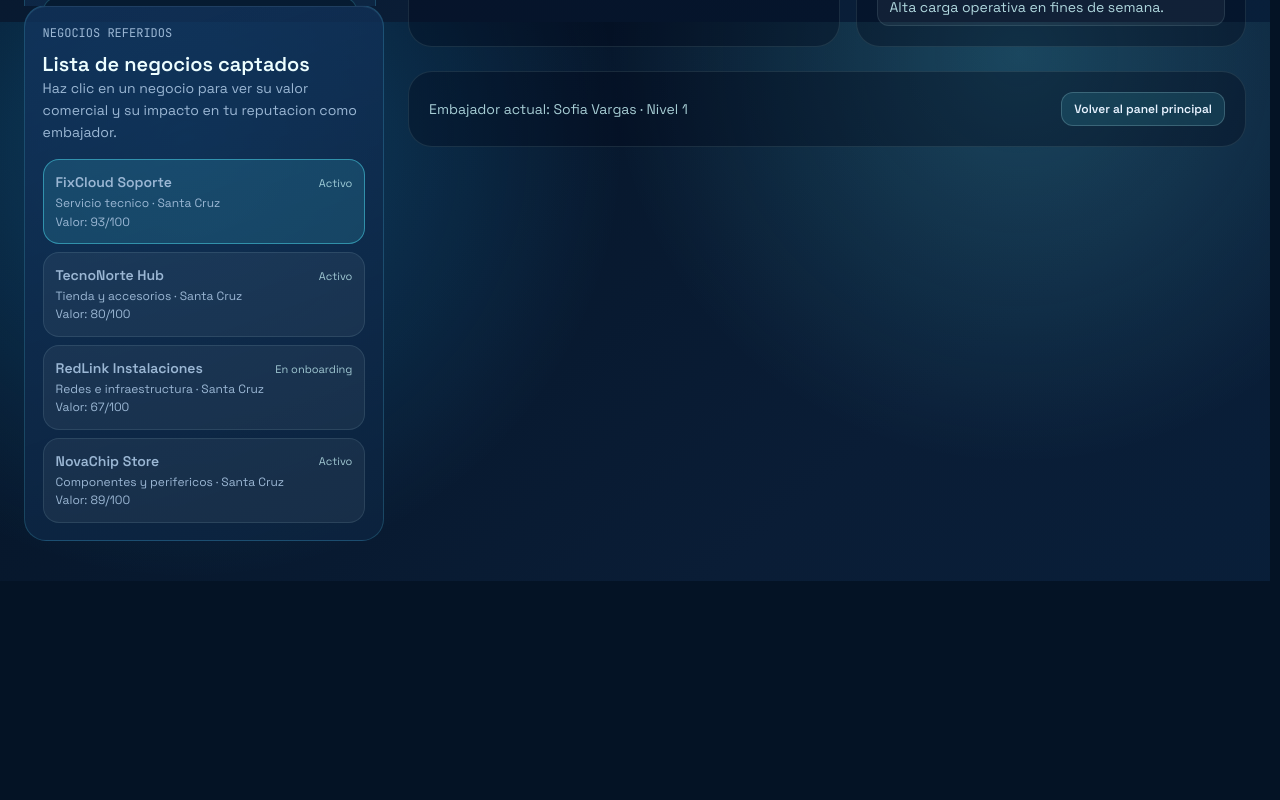
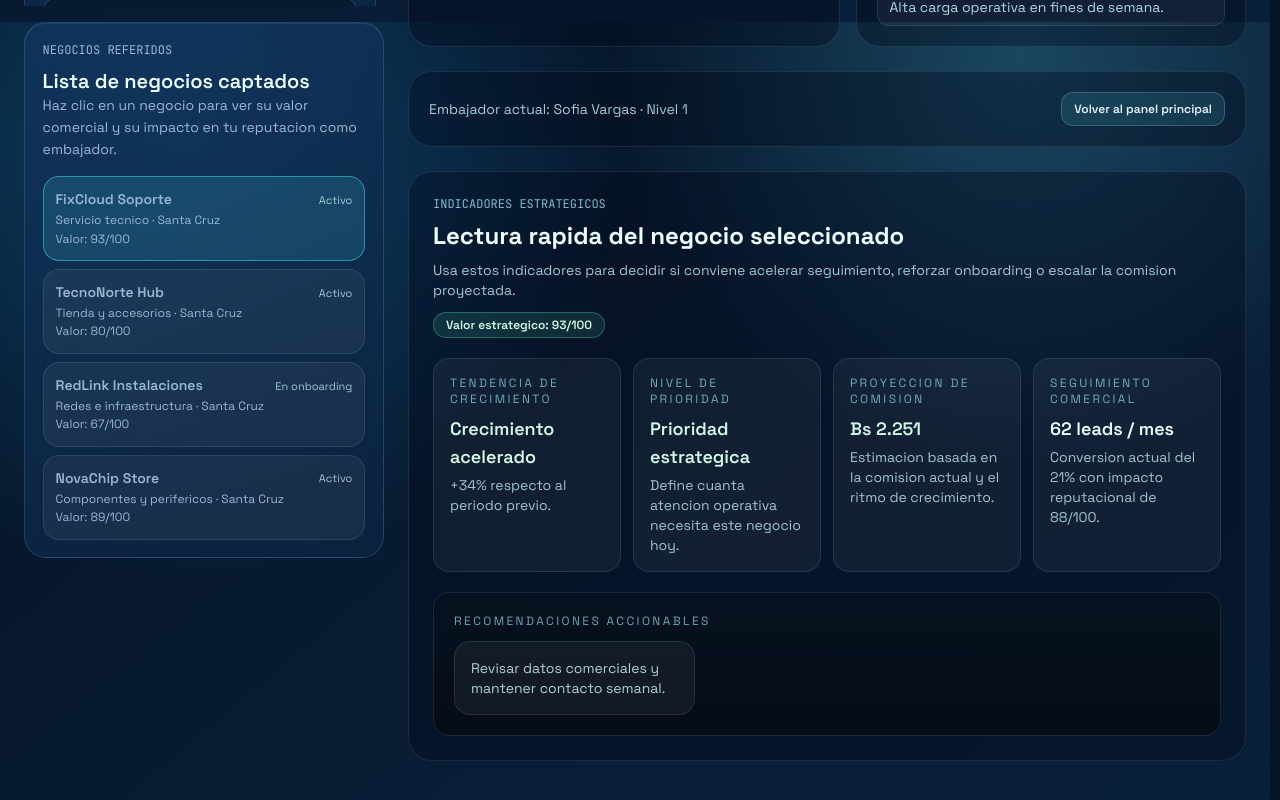
Before and after one commit to isavethh/proyecto-techmarket-parte-front, a Next.js app in the folder frontend/: page /embajador/negocios-referidos in a window 1280 px wide. Shown: the part 778-1578 px from the top of the page. Before the commit the page ends 1359 px from the top, so only its background shows below. Built offline with nearby package versions, Linux system fonts and the light colour scheme.

Commit message:
arreglos

```diff
--- a/frontend/app/embajador/negocios-referidos/page.tsx
+++ b/frontend/app/embajador/negocios-referidos/page.tsx
@@ -17,6 +17,67 @@ const scoreTone = (score: number) => {
   }
 
   return "text-amber-100 border-amber-300/30 bg-amber-300/12";
+};
+
+const getGrowthTrend = (growthRate: number) => {
+  if (growthRate >= 30) {
+    return { label: "Crecimiento acelerado", tone: "text-emerald-100" };
+  }
+
+  if (growthRate >= 20) {
+    return { label: "Crecimiento saludable", tone: "text-cyan-100" };
+  }
+
+  return { label: "Crecimiento bajo", tone: "text-amber-100" };
+};
+
+const getPriorityLevel = (business: { status: string; valueScore: number; growthRate: number }) => {
+  if (business.status === "En onboarding") {
+    return { label: "Prioridad alta", tone: "text-amber-100" };
+  }
+
+  if (business.valueScore >= 85 || business.growthRate >= 30) {
+    return { label: "Prioridad estrategica", tone: "text-emerald-100" };
+  }
+
+  if (business.valueScore >= 70) {
+    return { label: "Prioridad media", tone: "text-cyan-100" };
+  }
+
+  return { label: "Prioridad de seguimiento", tone: "text-amber-100" };
+};
+
+const getProjectedCommission = (business: { commissionGenerated: number; growthRate: number; status: string }) => {
+  const growthMultiplier = 1 + business.growthRate / 100;
+  const onboardingFactor = business.status === "En onboarding" ? 0.72 : 1;
+  return Math.round(business.commissionGenerated * growthMultiplier * onboardingFactor);
+};
+
+const getRecommendations = (business: {
+  status: string;
+  growthRate: number;
+  userScore: number;
+  conversionRate: number;
+}) => {
+  const recommendations = ["Revisar datos comerciales y mantener contacto semanal."];
+
+  if (business.status === "En onboarding") {
+    recommendations.unshift("Acelerar onboarding para pasar a negocio activo lo antes posible.");
+  }
+
+  if (business.growthRate < 20) {
+    recommendations.push("Publicar nuevas evidencias y contenido para impulsar visibilidad.");
+  }
+
+  if (business.userScore < 80) {
+    recommendations.push("Mejorar percepcion de usuarios con seguimiento y respuestas mas rapidas.");
+  }
+
+  if (business.conversionRate < 18) {
+    recommendations.push("Optimizar el mensaje comercial y reforzar las ofertas de conversion.");
+  }
+
+  return recommendations.slice(0, 3);
 };
 
 export default function EmbajadorNegociosReferidosPage() {
@@ -51,6 +112,11 @@ export default function EmbajadorNegociosReferidosPage() {
       : activeBusiness.reputationContribution >= 65
         ? "Impacto positivo"
         : "Impacto moderado";
+
+  const growthTrend = getGrowthTrend(activeBusiness.growthRate);
+  const priorityLevel = getPriorityLevel(activeBusiness);
+  const projectedCommission = getProjectedCommission(activeBusiness);
+  const recommendations = getRecommendations(activeBusiness);
 
   return (
     <div className="flex-1 pb-10">
@@ -211,6 +277,65 @@ export default function EmbajadorNegociosReferidosPage() {
               </Link>
             </div>
           </section>
+
+          <section className="rounded-3xl border border-cyan-100/10 bg-slate-950/35 p-5 md:p-6">
+            <div className="flex flex-wrap items-center justify-between gap-3">
+              <div>
+                <p className="tech-mono text-xs text-cyan-200/75">INDICADORES ESTRATEGICOS</p>
+                <h3 className="mt-2 text-2xl font-bold text-cyan-50">Lectura rapida del negocio seleccionado</h3>
+                <p className="mt-2 text-sm text-cyan-100/78">
+                  Usa estos indicadores para decidir si conviene acelerar seguimiento, reforzar onboarding o escalar
+                  la comision proyectada.
+                </p>
+              </div>
+              <span className={`rounded-full border px-3 py-1 text-xs font-semibold ${scoreTone(activeBusiness.valueScore)}`}>
+                Valor estrategico: {activeBusiness.valueScore}/100
+              </span>
+            </div>
+
+            <div className="mt-5 grid gap-3 md:grid-cols-2 xl:grid-cols-4">
+              <article className="rounded-2xl border border-cyan-100/10 bg-white/5 p-4">
+                <p className="text-xs uppercase tracking-[0.2em] text-cyan-200/65">Tendencia de crecimiento</p>
+                <p className={`mt-2 text-lg font-semibold ${growthTrend.tone}`}>{growthTrend.label}</p>
+                <p className="mt-1 text-sm text-cyan-100/76">+{activeBusiness.growthRate}% respecto al periodo previo.</p>
+              </article>
+
+              <article className="rounded-2xl border border-cyan-100/10 bg-white/5 p-4">
+                <p className="text-xs uppercase tracking-[0.2em] text-cyan-200/65">Nivel de prioridad</p>
+                <p className={`mt-2 text-lg font-semibold ${priorityLevel.tone}`}>{priorityLevel.label}</p>
+                <p className="mt-1 text-sm text-cyan-100/76">
+                  Define cuanta atencion operativa necesita este negocio hoy.
+                </p>
+              </article>
+
+              <article className="rounded-2xl border border-cyan-100/10 bg-white/5 p-4">
+                <p className="text-xs uppercase tracking-[0.2em] text-cyan-200/65">Proyeccion de comision</p>
+                <p className="mt-2 text-lg font-semibold text-emerald-100">Bs {projectedCommission.toLocaleString("es-BO")}</p>
+                <p className="mt-1 text-sm text-cyan-100/76">
+                  Estimacion basada en la comision actual y el ritmo de crecimiento.
+                </p>
+              </article>
+
+              <article className="rounded-2xl border border-cyan-100/10 bg-white/5 p-4">
+                <p className="text-xs uppercase tracking-[0.2em] text-cyan-200/65">Seguimiento comercial</p>
+                <p className="mt-2 text-lg font-semibold text-cyan-50">{activeBusiness.monthlyLeads} leads / mes</p>
+                <p className="mt-1 text-sm text-cyan-100/76">
+                  Conversion actual del {activeBusiness.conversionRate}% con impacto reputacional de {activeBusiness.reputationContribution}/100.
+                </p>
+              </article>
+            </div>
+
+            <div className="mt-5 rounded-2xl border border-cyan-100/10 bg-[linear-gradient(180deg,rgba(8,18,31,0.88),rgba(5,12,22,0.95))] p-4 md:p-5">
+              <p className="text-xs uppercase tracking-[0.2em] text-cyan-200/65">Recomendaciones accionables</p>
+              <div className="mt-3 grid gap-3 md:grid-cols-3">
+                {recommendations.map((item) => (
+                  <article key={item} className="rounded-2xl border border-cyan-100/10 bg-white/5 p-4 text-sm text-cyan-100/82">
+                    {item}
+                  </article>
+                ))}
+              </div>
+            </div>
+          </section>
         </section>
       </main>
     </div>
```
